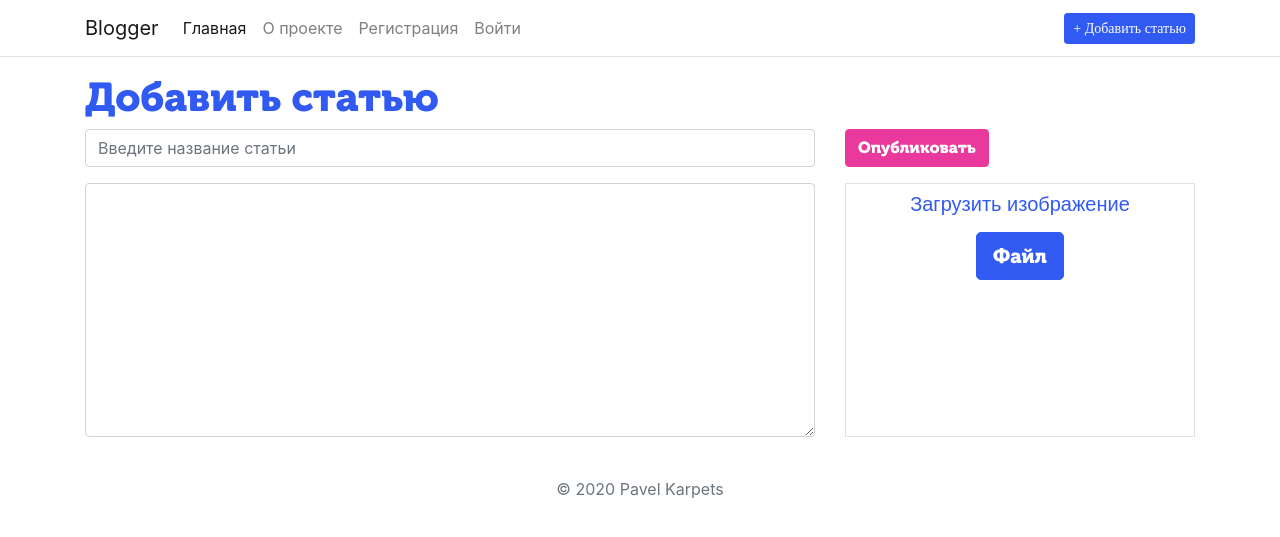
After one commit to Pavel1114/blogger, a Django app: page /articles/add/ in a window 1280 px wide. The commit adds this page. Shown: the top 537 px of the page. Run offline with Django 3.2, Linux system fonts and the light colour scheme; some libraries are stand-ins or nearby versions.

Commit message:
add ArticleAddView

```diff
--- /dev/null
+++ b/apps/articles/forms.py
@@ -0,0 +1,63 @@
+from crispy_forms.helper import FormHelper
+from crispy_forms.layout import HTML, Div, Field, Layout, Submit
+from django.forms import CharField, FileInput, ModelForm, Textarea
+
+from apps.articles.models import Article
+
+
+class ImageInputWithPreview(FileInput):
+    class Media:
+        js = ['js/widgets/image_input_with_preview.js']
+
+
+class ArticleModelForm(ModelForm):
+    helper = FormHelper()
+    helper.include_media = False
+    helper.layout = Layout(
+        Div(
+            Div(
+                Field('title', placeholder='Введите название статьи', tabindex=1),
+                css_class='col-sm-8'
+            ),
+            Div(Field('text', tabindex=2, css_class='js-wysiwyg'),
+                css_class='col-sm-8 order-sm-1'),
+            Div(
+                Div(
+                    HTML(
+                        '<h5 class="text-primary text-center font-family-circle-rounded">'
+                        'Загрузить изображение</h5>'),
+                    Field('image', template='common/form_layouts/image_with_preview.html', tabindex=3),
+                    css_class='border h-100 p-2'
+                ),
+                css_class='col-sm-4 form-group order-sm-1'
+            ),
+            Div(
+                Div(
+                    Submit('Submit', 'Опубликовать', type='Submit', tabindex=4,
+                           css_class='btn btn-danger btn-block font-family-museo-cyrl-900'),
+                    css_class='d-sm-inline-block'
+                ),
+                css_class='col-sm-4'
+            ),
+            css_class='row align-items-lg-stretch'),
+    )
+
+    text = CharField(min_length=30, widget=Textarea,
+                     error_messages={'min_length': 'минимальный размер статьи 30 символов'})
+
+    class Meta:
+        model = Article
+        fields = ('title', 'text', 'image')
+        error_messages = {
+            'image': {
+                'required': 'изображение обязательно'
+            },
+        }
+        widgets = {
+            'image': ImageInputWithPreview
+        }
+
+    def __init__(self, *args, **kwargs):
+        super().__init__(*args, **kwargs)
+        self.fields['title'].label = ''
+        self.fields['text'].label = ''
--- a/apps/articles/urls.py
+++ b/apps/articles/urls.py
@@ -1,9 +1,10 @@
 from django.urls import path
 
-from apps.articles.views import ArticleDetailView
+from apps.articles.views import ArticleAddView, ArticleDetailView
 
 app_name = 'articles'
 
 urlpatterns = [
+    path("add/", ArticleAddView.as_view(), name="article_add"),
     path("<int:pk>/", ArticleDetailView.as_view(), name="article_detail"),
 ]
--- a/apps/articles/views.py
+++ b/apps/articles/views.py
@@ -1,5 +1,7 @@
-from django.views.generic import DetailView, ListView
+from django.contrib.messages.views import SuccessMessageMixin
+from django.views.generic import CreateView, DetailView, ListView
 
+from apps.articles.forms import ArticleModelForm
 from apps.articles.models import Article
 
 
@@ -11,3 +13,20 @@ class IndexPageView(ListView):
 
 class ArticleDetailView(DetailView):
     model = Article
+
+
+class ArticleAddView(SuccessMessageMixin, CreateView):
+    model = Article
+    template_name = 'articles/article_add.html'
+    form_class = ArticleModelForm
+    success_message = 'Статья добавлена'
+
+    def form_valid(self, form):
+        article = form.save(commit=False)
+        if self.request.user.is_authenticated:
+            article.author = self.request.user
+        article.save()
+        return super().form_valid(form)
+
+    def get_success_url(self):
+        return self.object.get_absolute_url()
--- a/config/settings/local.py
+++ b/config/settings/local.py
@@ -11,7 +11,7 @@ SECRET_KEY = env(
     default="utPBO8CoaNV8taUkFlKpRlLA0byjwG9V9mqPGdInjORVvbtmTRaDbJ8VAazg9ONh",
 )
 # https://docs.djangoproject.com/en/dev/ref/settings/#allowed-hosts
-ALLOWED_HOSTS = ["localhost", "0.0.0.0", "127.0.0.1"]
+ALLOWED_HOSTS = ["localhost", "0.0.0.0", "127.0.0.1", "192.168.0.102"]
 
 # CACHES
 # ------------------------------------------------------------------------------
--- /dev/null
+++ b/static/js/widgets/image_input_with_preview.js
@@ -0,0 +1,14 @@
+$('.js-image-upload-with-preview').change(function () {
+  const input = this;
+  if (input.files && input.files[0]) {
+    const reader = new FileReader();
+
+    reader.onload = function (e) {
+      const img = $('<img class="img-fluid w-100" alt="image preview" src="' + e.target.result + '">');
+      $(input).parent().siblings('.js-image-preview').html(img);
+      $(input).siblings('label').hide();
+    }
+
+    reader.readAsDataURL(input.files[0]); // convert to base64 string
+  }
+})
--- a/static/sass/project.scss
+++ b/static/sass/project.scss
@@ -8,3 +8,7 @@
 .font-family-circle-rounded {
   font-family: 'Circle Rounded', sans-serif;
 }
+
+.errorlist {
+  @extend .invalid-feedback;
+}
--- /dev/null
+++ b/templates/articles/article_add.html
@@ -0,0 +1,14 @@
+{% extends 'base.html' %}
+{% load crispy_forms_tags %}
+
+{% block title %}Добавить статью{% endblock %}
+
+{% block content %}
+  <h1 class="text-primary">Добавить статью</h1>
+  {% crispy form %}
+{% endblock content %}
+
+{% block javascript %}
+  {{ block.super }}
+  {{ form.media.js }}
+{% endblock javascript %}
--- a/templates/base.html
+++ b/templates/base.html
@@ -29,7 +29,7 @@
 
 <body>
 
-<div class="mb-1">
+<div class="mb-3 border-bottom">
   <nav class="navbar navbar-expand-md navbar-light">
     <div class="container">
       <button class="navbar-toggler navbar-toggler-right" type="button" data-toggle="collapse"
@@ -66,7 +66,7 @@
             </li>
           {% endif %}
         </ul>
-        <a href="#" class="btn btn-primary btn-sm">+ Добавить статью</a>
+        <a href="{% url 'articles:article_add' %}" class="btn btn-primary btn-sm">+ Добавить статью</a>
       </div>
     </div>
   </nav>
@@ -88,6 +88,9 @@
   {% endblock content %}
 
 </div> <!-- /container -->
+<div class="mt-4 text-center text-secondary">
+  &copy; {% now 'Y' %} Pavel Karpets
+</div>
 
 {% block modal %}{% endblock modal %}
 
@@ -106,6 +109,25 @@
   <script src="https://stackpath.bootstrapcdn.com/bootstrap/4.3.1/js/bootstrap.min.js"
           integrity="sha384-JjSmVgyd0p3pXB1rRibZUAYoIIy6OrQ6VrjIEaFf/nJGzIxFDsf4x0xIM+B07jRM"
           crossorigin="anonymous"></script>
+  <script src="https://cdnjs.cloudflare.com/ajax/libs/tinymce/4.9.4/tinymce.min.js"
+          integrity="sha512-MGz4lok7A2vu3S5dK81JL+GAC8HZYCFOkWmj4rRqcLjPD+SdJESAfdUNtrrO7IhAPgKxmRKJ4qg+4z3GgVCyrA=="
+          crossorigin="anonymous"></script>
+  <script>
+    tinymce.init({
+      selector: '.js-wysiwyg',
+      plugins: 'tabfocus',
+      tabfocus_elements: ':prev,:next',
+      menubar: false,
+      setup: function (editor) {
+        editor.on('change', function (){
+          editor.save()
+        });
+        editor.on('submit', function (){
+          console.log('submit');
+        })
+      }
+    })
+  </script>
 
   <!-- Your stuff: Third-party javascript libraries go here -->
 
--- /dev/null
+++ b/templates/common/form_layouts/image_with_preview.html
@@ -0,0 +1,6 @@
+<div class="js-image-preview"></div>
+<div class="text-center mt-3">
+  <label for="{{ field.auto_id }}" class="btn btn-primary btn-lg font-family-museo-cyrl-900" tabindex="{{ field.field.widget.attrs.tabindex }}">Файл</label>
+  <input id="{{ field.auto_id }}" class="js-image-upload-with-preview d-none{% if field.errors %} is-invalid{% endif %}" type="file" name="{{ field.name }}">
+  {{ field.errors }}
+</div>
--- a/templates/index.html
+++ b/templates/index.html
@@ -3,8 +3,8 @@
 
 {% block content %}
   {% with article_list.first as article %}
-    <div class="row border-top border-bottom py-4 mb-3">
-      <div class="col-sm-8">
+    <div class="row border-bottom py-4 mb-3">
+      <div class="col-sm-8 mb-3">
         <div class="text-danger text-uppercase font-weight-bold">new</div>
         <h1 class="font-weight-bold">
           <a href="{{ article.get_absolute_url }}">{{ article.title }}</a>
```
Also changed, not shown: static/css/project.css, static/css/project.min.css.
